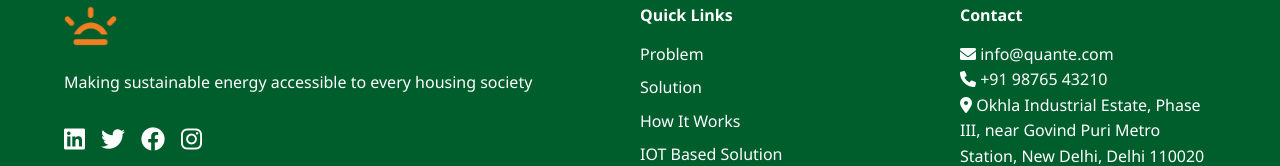
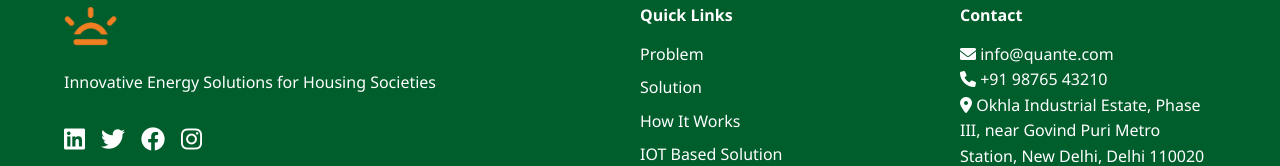
Before and after one commit to quante-energy/-quante-energy-website, a website built with webpack: page index.html in a window 1280 px wide. Shown: the part 7287-7453 px from the top of the page. Built offline with nearby package versions, Linux system fonts and the light colour scheme.

Commit message:
update name

```diff
--- a/index.html
+++ b/index.html
@@ -466,7 +466,7 @@
       <div class="footer-grid">
         <div class="footer-info">
           <img src="img/Final-Quante-new.png" alt="QuantE Energy" class="footer-logo" />
-          <p>Making sustainable energy accessible to every housing society</p>
+          <p>Innovative Energy Solutions for Housing Societies</p>
           <div class="social-links">
             <a href="#"><i class="fab fa-linkedin"></i></a>
             <a href="#"><i class="fab fa-twitter"></i></a>
```
